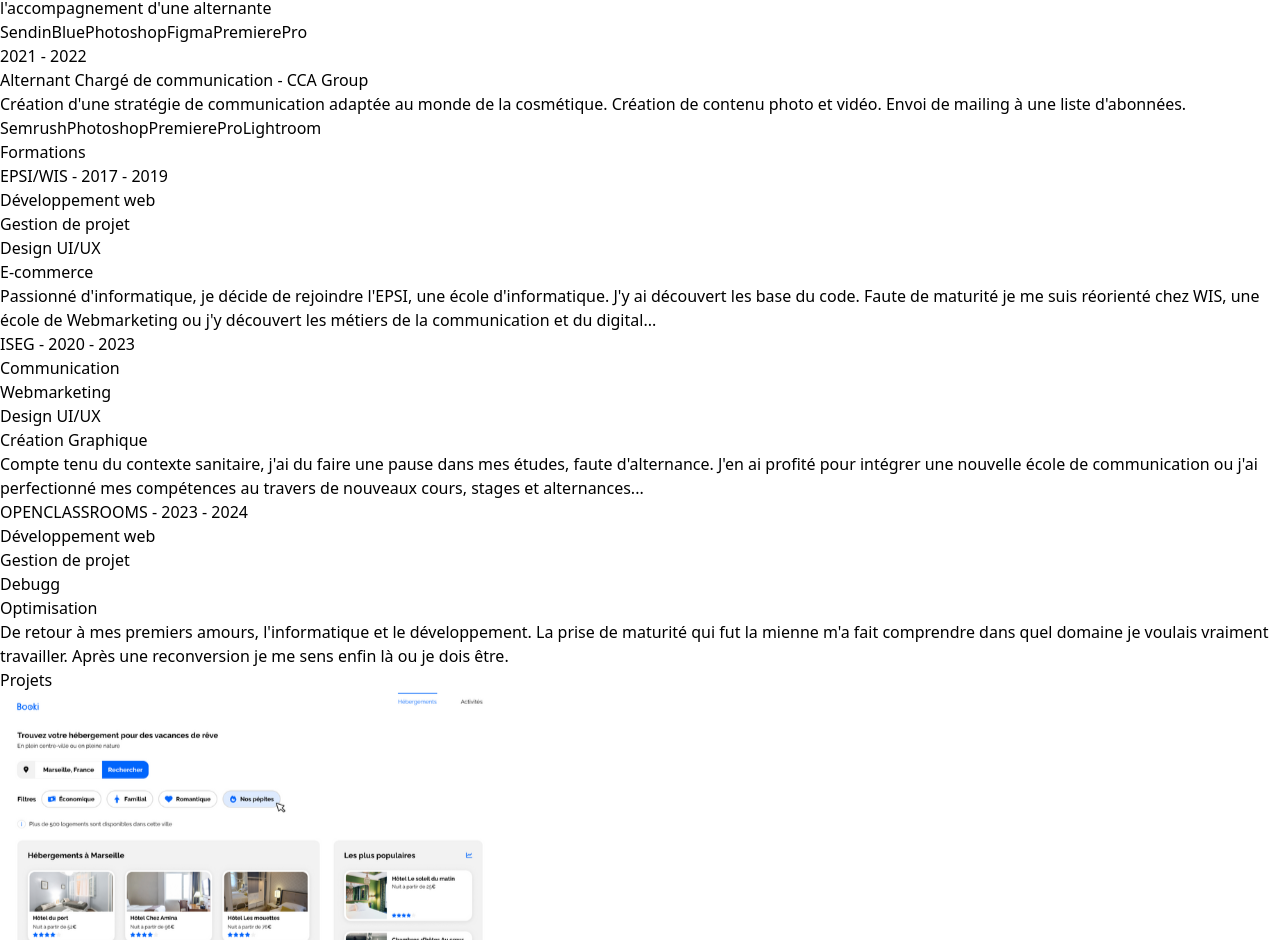
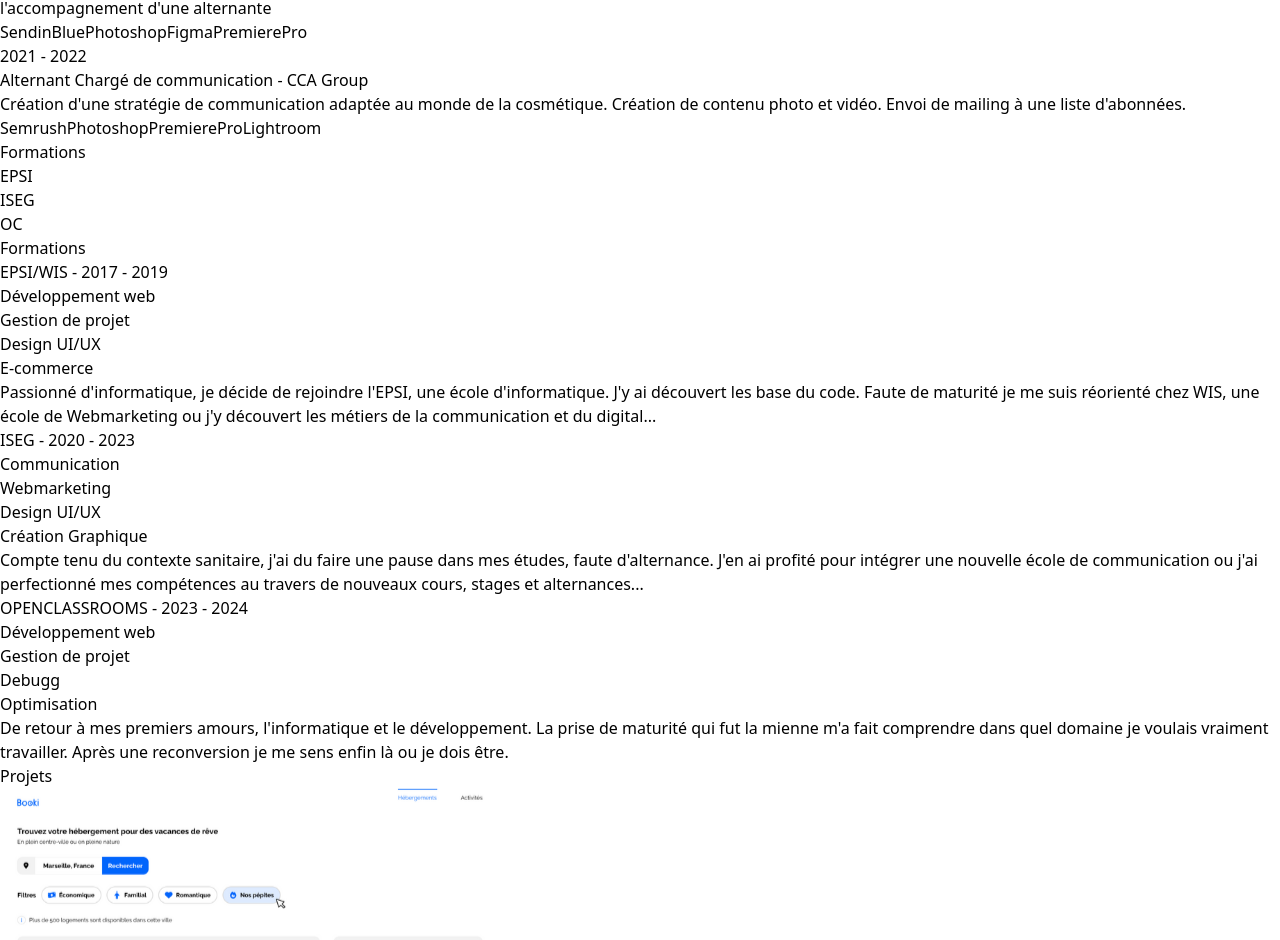
Before and after one commit to sknrct/oc-portfolio, a React (Vite) app: page / in a window 1280 px wide. Shown: the part 1912-2852 px from the top of the page. Built offline with nearby package versions, Linux system fonts and the light colour scheme.

Commit message:
modifs pages + test

```diff
--- a/src/Components/Experience.jsx
+++ b/src/Components/Experience.jsx
@@ -49,6 +49,11 @@
           </motion.div>
         </div>
       ))}
+      <div className="">Formations
+      <div className="">EPSI</div>
+      <div className="">ISEG</div>
+      <div className="">OC</div>
+      </div>
     </div>
   );
 };
```
Also changed, not shown: 6 other files (tests, documents, lock files or other folders).
